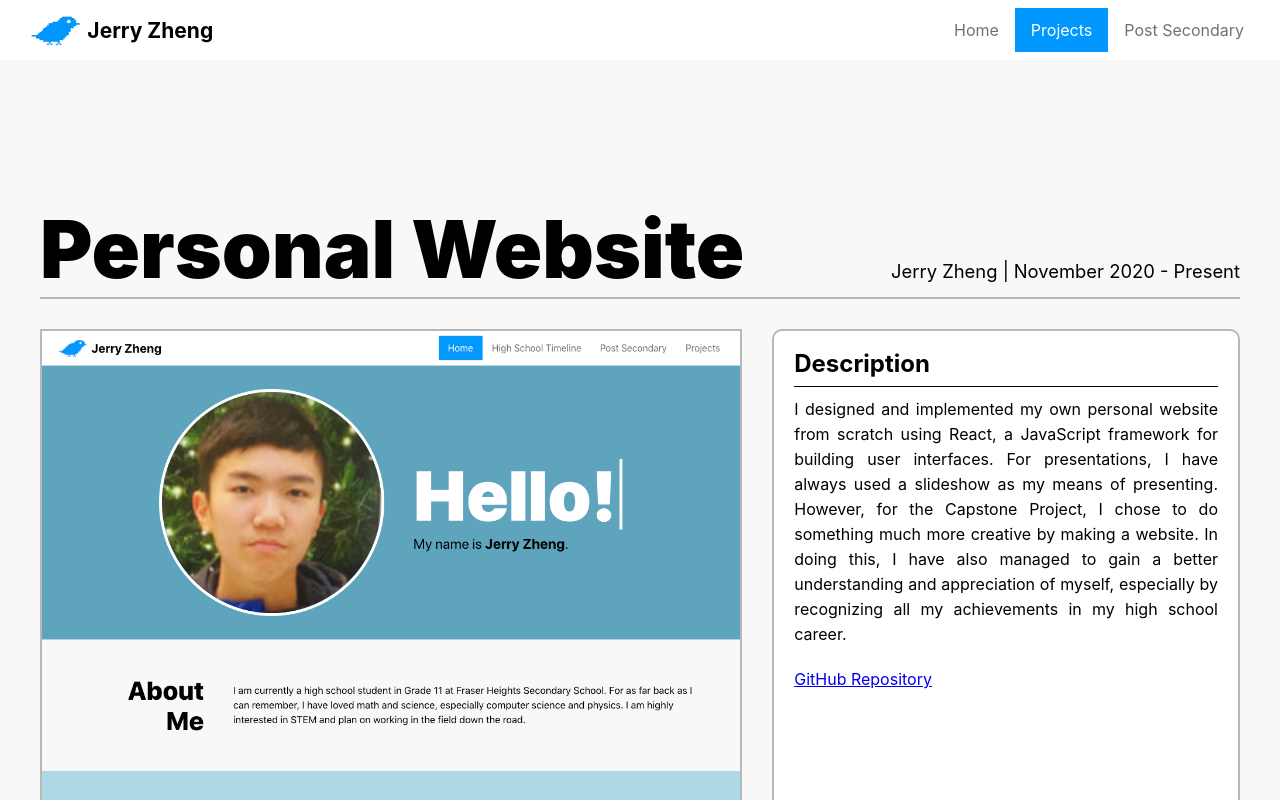
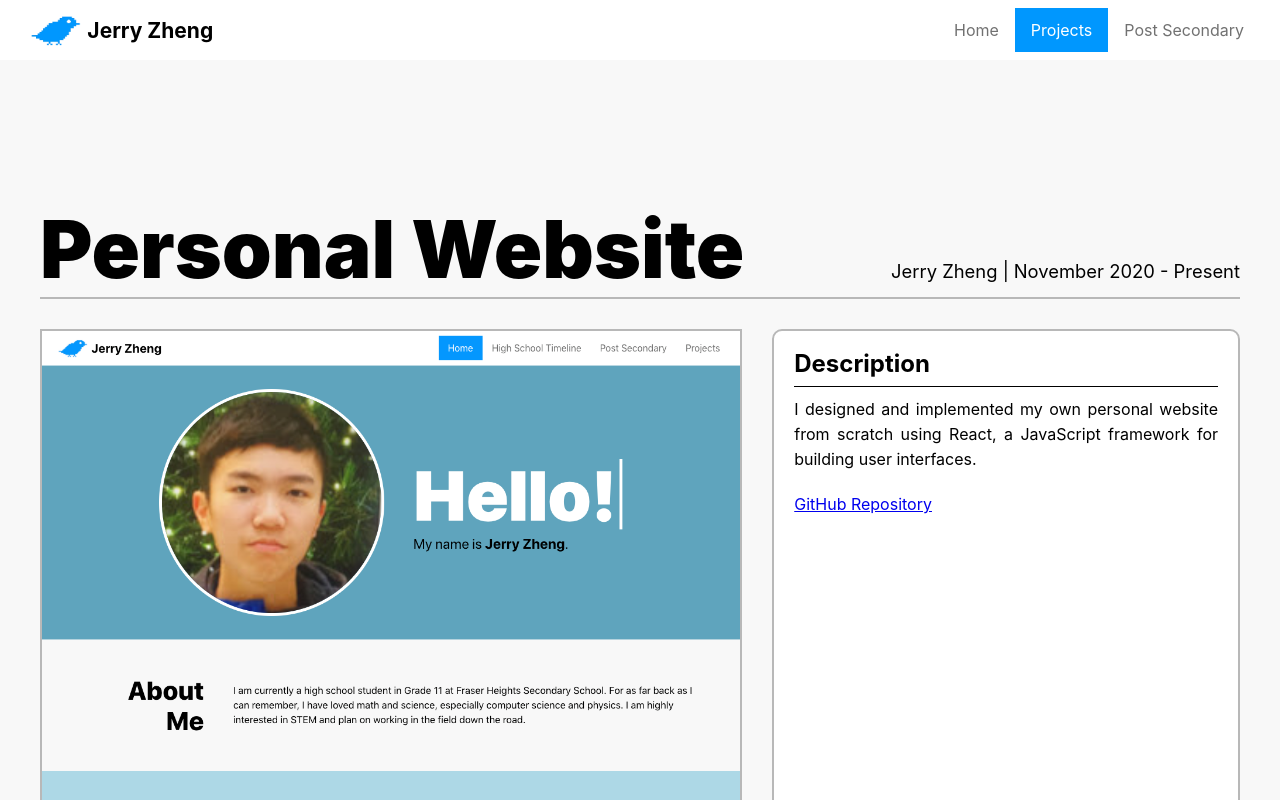
Before and after one commit to jerrytqz/jerrytq, a React (Create React App) app: page /projects in a window 1280 px wide. Shown: the top 800 px of the page. Built offline with nearby package versions, Linux system fonts and the light colour scheme.

Commit message:
Improve Projects container

```diff
--- a/src/containers/Projects/Projects.js
+++ b/src/containers/Projects/Projects.js
@@ -7,17 +7,18 @@ import spin from '../../assets/Projects/Spin.jpeg';
 
 class Projects extends Component {
     render() {
-        const descriptionA =
-            `I designed and implemented my own personal website from scratch using React, a JavaScript framework for building user interfaces.
-            For presentations, I have always used a slideshow as my means of presenting. However, for the Capstone Project, I chose to do something
-            much more creative by making a website. In doing this, I have also managed to gain a better understanding and appreciation of
-            myself, especially by recognizing all my achievements in my high school career.`;
+        const descriptionA = (
+            `I designed and implemented my own personal website from scratch using React, a
+            JavaScript framework for building user interfaces.`
+        );
 
-        const descriptionB =
-            `Spin is a React game website where players can spin a wheel to unbox items, view an inventory of their items, and check up on their
-            profile and stats. I also implemented a Django backend for authentication and access to a database. This project came solely from my
-            imagination and creativity outside of school. While making it, I had to reflect on and revise my code numerous times for best practices
-            and optimization purposes.`;
+        const descriptionB = (
+            `Spin is a React game website where players can spin a wheel to unbox items, view an
+            inventory of their items, and check up on their profile and stats. I also implemented
+            a Django backend for authentication and access to a database. This project came solely
+            from my imagination and creativity outside of school. While making it, I had to reflect
+            on and revise my code numerous times for best practices and optimization purposes.`
+        );
 
         const descriptionC = (
             `This is a database of anime I created using C++. The user can list, search for, delete,
```
